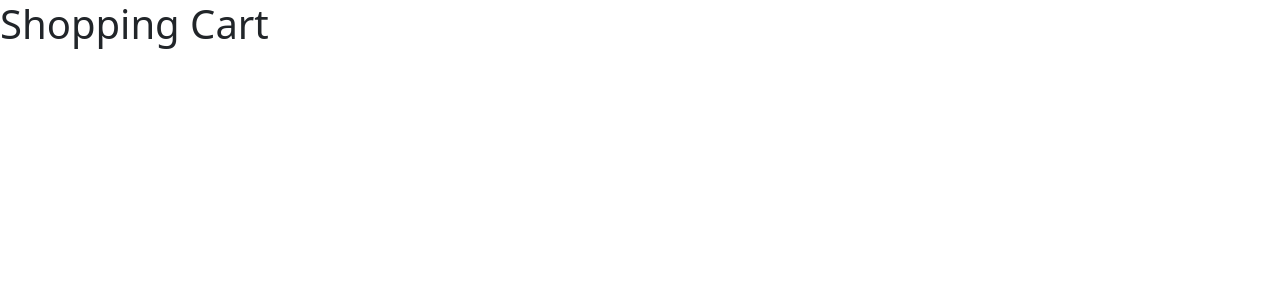
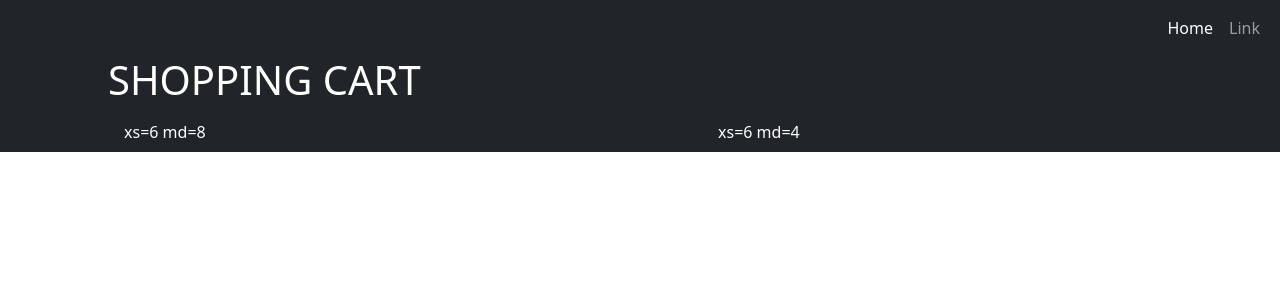
Before and after one commit to Emart-Ecommerce-Sem4/E-Mart-Frontend, a React (Create React App) app: page /shopping-cart in a window 1280 px wide. Shown: the top 300 px of the page. Built offline with nearby package versions, Linux system fonts and the light colour scheme.

Commit message:
grid created

```diff
--- a/src/pages/shopping-cart/index.jsx
+++ b/src/pages/shopping-cart/index.jsx
@@ -1,9 +1,24 @@
+import { Grid, ListItem } from '@mui/material';
 import React from 'react';
+import SignNavBar from '../../components/SignNavBar';
 
 export default function ShoppingCart() {
   return (
-    <div>
-      <h1>Shopping Cart</h1>
+    <div class = "bg-dark text-white">
+      <div>
+        <SignNavBar />
+      </div>
+      <div style={{paddingLeft : '108px'}}>
+        <h1 style={{color : 'white'}}>SHOPPING CART</h1>
+        <Grid container spacing={2}>
+          <Grid item xs={6}>
+            <ListItem>xs=6 md=8</ListItem>
+          </Grid>
+          <Grid item xs={6} >
+            <ListItem>xs=6 md=4</ListItem>
+          </Grid>
+        </Grid>
+      </div>
     </div>
   );
 }
```
